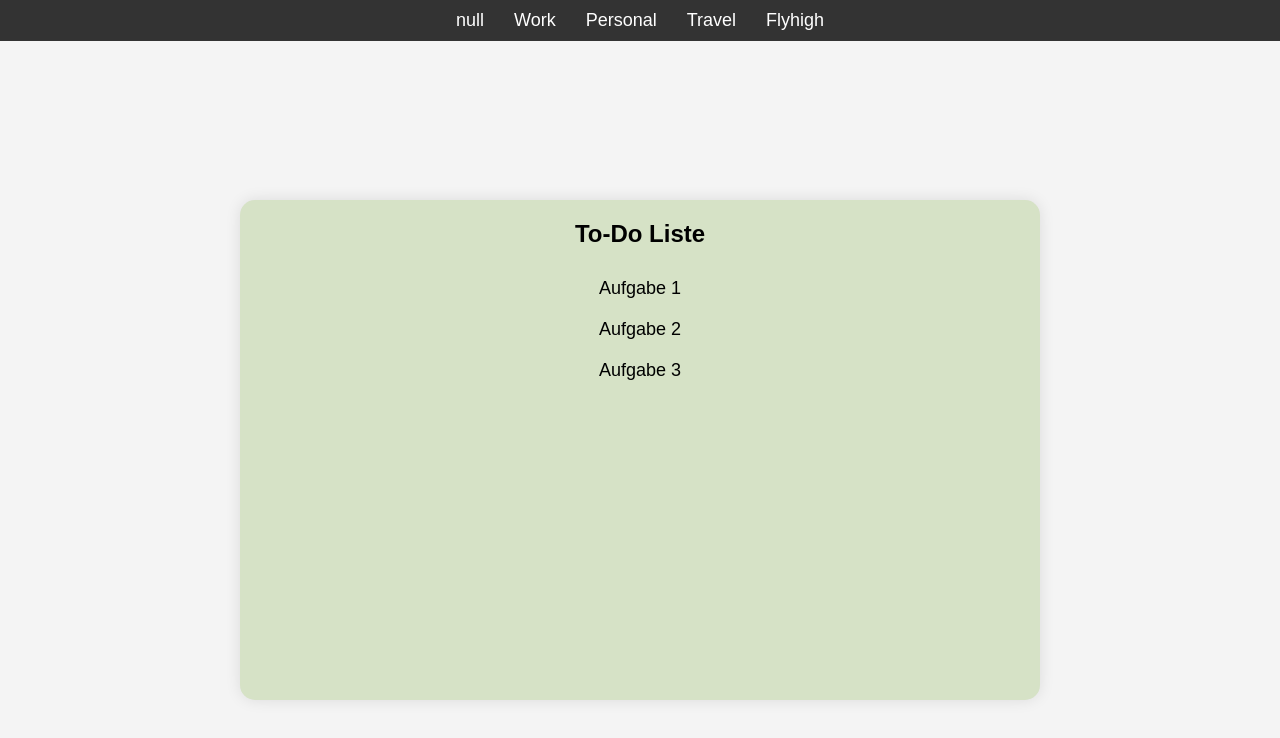
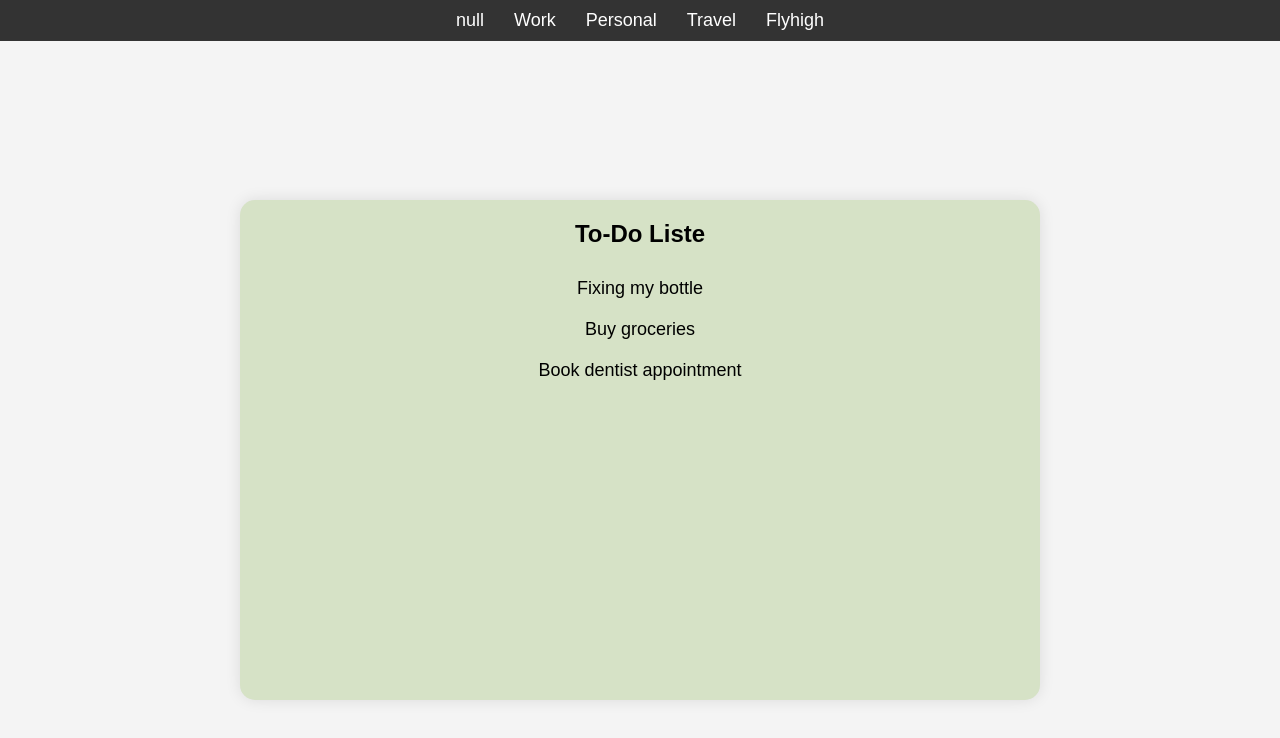
Before and after one commit to yeahwouh/todolist, a website built with webpack: page src/template.html in a window 1280 px wide. Built offline with nearby package versions, Linux system fonts and the light colour scheme.

Commit message:
ToDos titles are displayed now visually depending on the selected project (default is null)

```diff
--- a/src/index.js
+++ b/src/index.js
@@ -8,15 +8,24 @@ function ScreenController() {
     let toDos = ToDoEntry.toDos;
     let projects = ToDoEntry.projects;
     const projectsBar = document.querySelector(".projects");
-    const content = document.querySelector(".content-box")
+    const content = document.querySelector(".content-box");
+    const list = document.querySelector(".list");
 
-    const updateScreen = () => {
+    const updateScreen = (project = null) => {
         // Updating the projects bar
-        for (let project in projects) {
+        for (let projectTitle in projects) {
             let listElement = document.createElement("li");
-            listElement.textContent = project;
+            listElement.textContent = projectTitle;
             projectsBar.appendChild(listElement);
         }
+
+        // Updating current ToDoList
+        let toDos = projects[project];
+        toDos.forEach((entry)=> {
+            let listElement = document.createElement("li");
+            listElement.textContent = entry.title;
+            list.appendChild(listElement);
+        })
     }
 
     // Initial update
--- a/src/listLogic.js
+++ b/src/listLogic.js
@@ -85,6 +85,6 @@ const todo6 = new ToDoEntry("Fuck boss", '2024-10-05', "High", "Work");
 
 todo6.editEntry({project: "Flyhigh"})
 
-console.log(todo6)
+console.log(todo6.ti)
 
 export { ToDoEntry };
--- a/src/template.html
+++ b/src/template.html
@@ -12,10 +12,8 @@
     </div>
     <div class="content-box">
         <h2>To-Do Liste</h2>
-        <ul>
-            <li>Aufgabe 1</li>
-            <li>Aufgabe 2</li>
-            <li>Aufgabe 3</li>
+        <ul class="list">
+
         </ul>
     </div>
 
```
